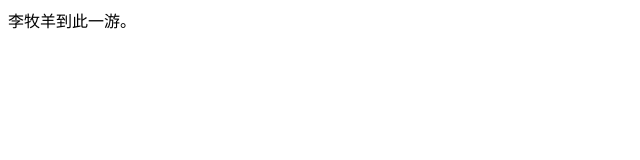
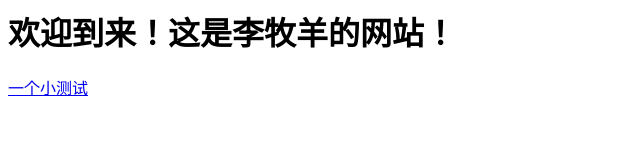
Before and after one commit to lmy-py/play, a plain HTML site: page index.html in a window 1280 px wide. Shown: the whole page, without its empty margins (0-640 px from the left). Drawn offline with Linux system fonts and the light colour scheme.

Commit message:
Update index.html

```diff
--- a/index.html
+++ b/index.html
@@ -3,6 +3,7 @@
          <title>你好世界！</title>
      </head>
      <body>
-         李牧羊到此一游。
+         <h1>欢迎到来！这是李牧羊的网站！</h1>
+         <a href="https://play2.limuyang.com.cn">一个小测试</a>
      </body>
  </html>
```
